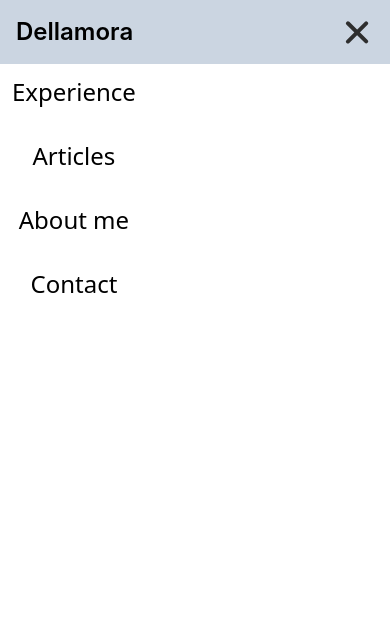
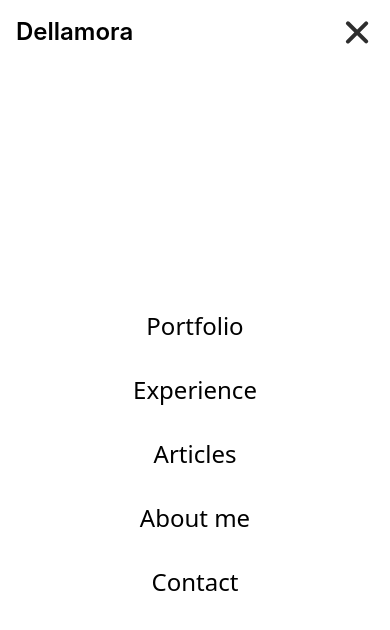
Before and after one commit to dellamora/dellamora-site, a Next.js app: page / in a window 390 px wide. Both pictures are taken after a click on the icon 359 px from the left and 32 px from the top of the page. Shown: the top 630 px of the page. Built offline with nearby package versions, Linux system fonts and the light colour scheme.

Commit message:
finished header mobile version

```diff
--- a/src/common/layouts/basedLayout.tsx
+++ b/src/common/layouts/basedLayout.tsx
@@ -1,15 +1,14 @@
 import React from "react";
-import Header from "../../modules/header"
+import Header from "../../modules/header";
 const BaseLayout = ({
   children,
 }: {
   children: React.ReactNode;
 }): JSX.Element => {
-
   return (
-    <div>
-        <Header/>
-      {children}
+    <div className="h-screen flex flex-col bg-white">
+      <Header />
+      <div className="mt-[64px]">{children}</div>
     </div>
   );
 };
--- a/src/modules/header/components/drawer.tsx
+++ b/src/modules/header/components/drawer.tsx
@@ -5,9 +5,10 @@ import { motion } from "framer-motion";
 
 type Props = {
   links: { name: string; to: string; id: number }[];
+  height: number;
 };
 
-const Drawer = ({ links }: Props): JSX.Element => {
+const Drawer = ({ links, height }: Props): JSX.Element => {
   const variants = {
     open: {
       transition: { staggerChildren: 0.07, delayChildren: 0.2 },
@@ -18,7 +19,8 @@ const Drawer = ({ links }: Props): JSX.Element => {
   };
   return (
     <motion.div
-      className="fixed grow flex-col h-screen bg-white p-3 justify-center items-center "
+      style={{ height: `calc(100vh - ${height}px)` }}
+      className={` flex grow flex-col bg-white p-3 justify-center items-center `}
       initial={{ x: 360 }}
       animate={{ x: 0 }}
       exit={{ x: 700 }}
--- a/src/modules/header/index.tsx
+++ b/src/modules/header/index.tsx
@@ -1,11 +1,13 @@
 import { AnimatePresence, motion } from "framer-motion";
-import React, { useState } from "react";
+import React, { useRef, useState } from "react";
+import { useDimensions } from "../../common/hooks/useDimensions";
 import MenuToggleIcon from "../../common/svgs/menuToggle";
 import Drawer from "./components/drawer";
 
 const Header: React.FC = (): JSX.Element => {
   const [isOpen, setIsOpen] = useState(false);
-
+  const containerRef = useRef(null);
+  const { height } = useDimensions(containerRef);
   const links = [
     { name: "Portfolio", to: "#portfolio", id: 1 },
     { name: "Experience", to: "#experience", id: 2 },
@@ -15,8 +17,11 @@ const Header: React.FC = (): JSX.Element => {
   ];
 
   return (
-    <>
-      <nav className="fixed z-20 shrink-0 w-screen flex justify-between p-4 bg-slate-300">
+    <div className="fixed overflow-hidden">
+      <nav
+        ref={containerRef}
+        className=" shrink-0 w-screen flex justify-between p-4 bg-white "
+      >
         <a className="font-Inter font-semibold text-2xl ">Dellamora</a>
         <motion.div
           initial={false}
@@ -26,8 +31,10 @@ const Header: React.FC = (): JSX.Element => {
           <MenuToggleIcon onClick={() => setIsOpen(current => !current)} />
         </motion.div>
       </nav>
-      <AnimatePresence>{isOpen && <Drawer links={links} />}</AnimatePresence>
-    </>
+      <AnimatePresence>
+        {isOpen && <Drawer height={height} links={links} />}
+      </AnimatePresence>
+    </div>
   );
 };
 export default Header;
--- a/tailwind.config.js
+++ b/tailwind.config.js
@@ -2,7 +2,7 @@
 module.exports = {
   darkMode: "class",
   mode: "jit",
-  purge:[
+  purge: [
     "./src/pages/**/*.tsx",
     "./src/common/**/*.tsx",
     "./src/modules/**/*.tsx",
@@ -18,9 +18,9 @@ theme: {
       Frank: ["Frank Ruhl Libre", "sans-serif"],
       Inter: ["Inter", "sans-serif"],
       Jakarta: ["Plus Jakarta Sans", "sans-serif"],
-    Orya: ['Noto Serif Oriya', 'serif']
+      Orya: ["Noto Serif Oriya", "serif"],
     },
   },
 
   plugins: [],
-}
+};
```
Lines whose indentation alone changed are shown as unchanged.
